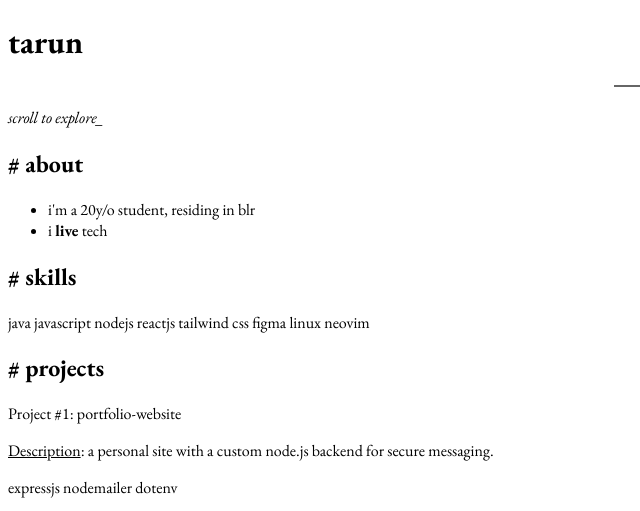
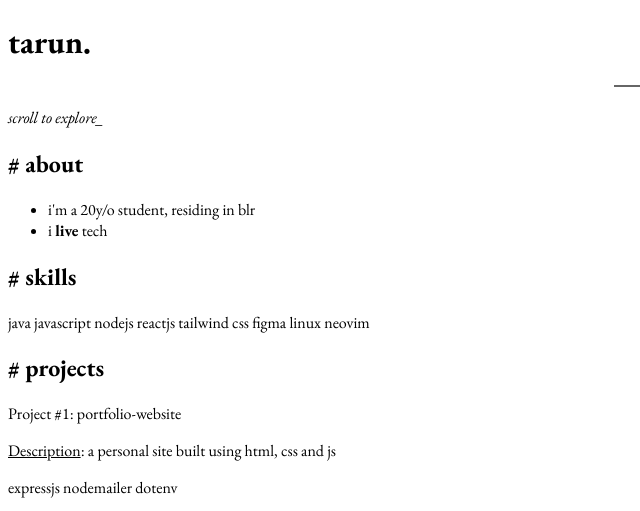
Before and after one commit to MaddelaTarun/portfoliow, a website: page index.html in a window 1280 px wide. Shown: the top 511 px of the page, without its empty margins (0-640 px from the left). Drawn offline with nearby package versions, Linux system fonts and the light colour scheme.

Commit message:
portfolio website

```diff
--- a/index.html
+++ b/index.html
@@ -16,7 +16,7 @@
 <body>
     <div class="scroll-container">
         <header class="page-section">
-            <h1>tarun</h1>
+            <h1>tarun.</h1>
             <hr style="width: 50px; border: 1px solid #666; margin-top: 10px;">
             <p style="margin-top: 20px; font-style: italic;">scroll to explore_</p>
         </header>
@@ -43,12 +43,12 @@
             </div>
         </section>
 
-        <section id="projects" class="page-section"g>
+        <section id="projects" class="page-section">
             <h2 class="terminal-head"><span class="hash">#</span> projects</h2>
             <div class="project-list">
                 <div class="project-item">
                     <div class="project-header">Project #1: portfolio-website</div>
-                    <p class="description"><u>Description</u>: a personal site with a custom node.js backend for secure messaging.</p>
+                    <p class="description"><u>Description</u>: a personal site built using html, css and js</p>
                     <div class="tech-stack">
                         <span class="chip">expressjs</span>
                         <span class="chip">nodemailer</span>
```
